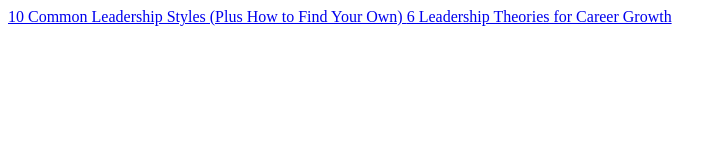
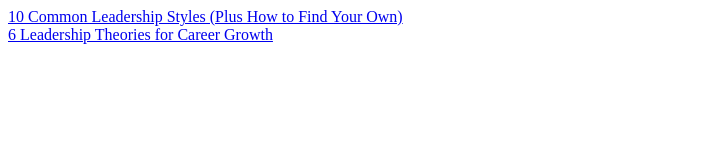
Before and after one commit to rajusblog/rajusblog.github.io, a plain HTML site: page index.html in a window 1280 px wide. Shown: the whole page, without its empty margins (0-727 px from the left). Drawn offline with Linux system fonts and the light colour scheme.

Commit message:
Update index.html

```diff
--- a/index.html
+++ b/index.html
@@ -1,2 +1,2 @@
-<a href="https://www.indeed.com/career-advice/career-development/10-common-leadership-styles"> 10 Common Leadership Styles (Plus How to Find Your Own) </a>
-<a href="https://www.indeed.com/career-advice/career-development/leadership-styles-and-theories?from=cg_yt"> 6 Leadership Theories for Career Growth </a>
+<a href="https://www.indeed.com/career-advice/career-development/10-common-leadership-styles"> 10 Common Leadership Styles (Plus How to Find Your Own) </a> <br />
+<a href="https://www.indeed.com/career-advice/career-development/leadership-styles-and-theories?from=cg_yt"> 6 Leadership Theories for Career Growth </a> <br />
```
